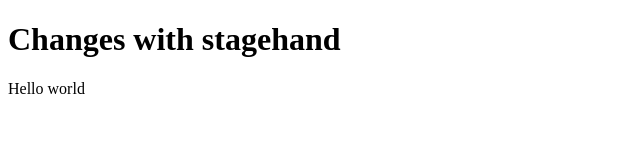
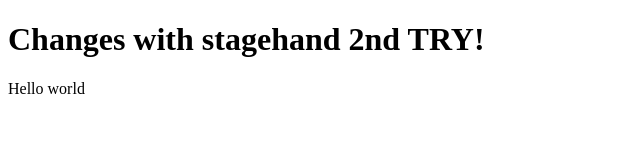
Before and after one commit to YujohnNattrass/gatsby-example, a Gatsby site: page / in a window 1280 px wide. Shown: the whole page, without its empty margins (0-640 px from the left). Built offline with nearby package versions, Linux system fonts and the light colour scheme; Gatsby itself is replaced by a stand-in of ours.

Commit message:
update title

```diff
--- a/src/pages/index.js
+++ b/src/pages/index.js
@@ -5,7 +5,7 @@ const IndexPage = ({ name }) => {
   return (
     <main>
       <title>Home Page</title>
-      <h1>Changes with stagehand</h1>
+      <h1>Changes with stagehand 2nd TRY!</h1>
       <Link to="/about">{name}</Link>
       <p>Hello world</p>
     </main>
```
